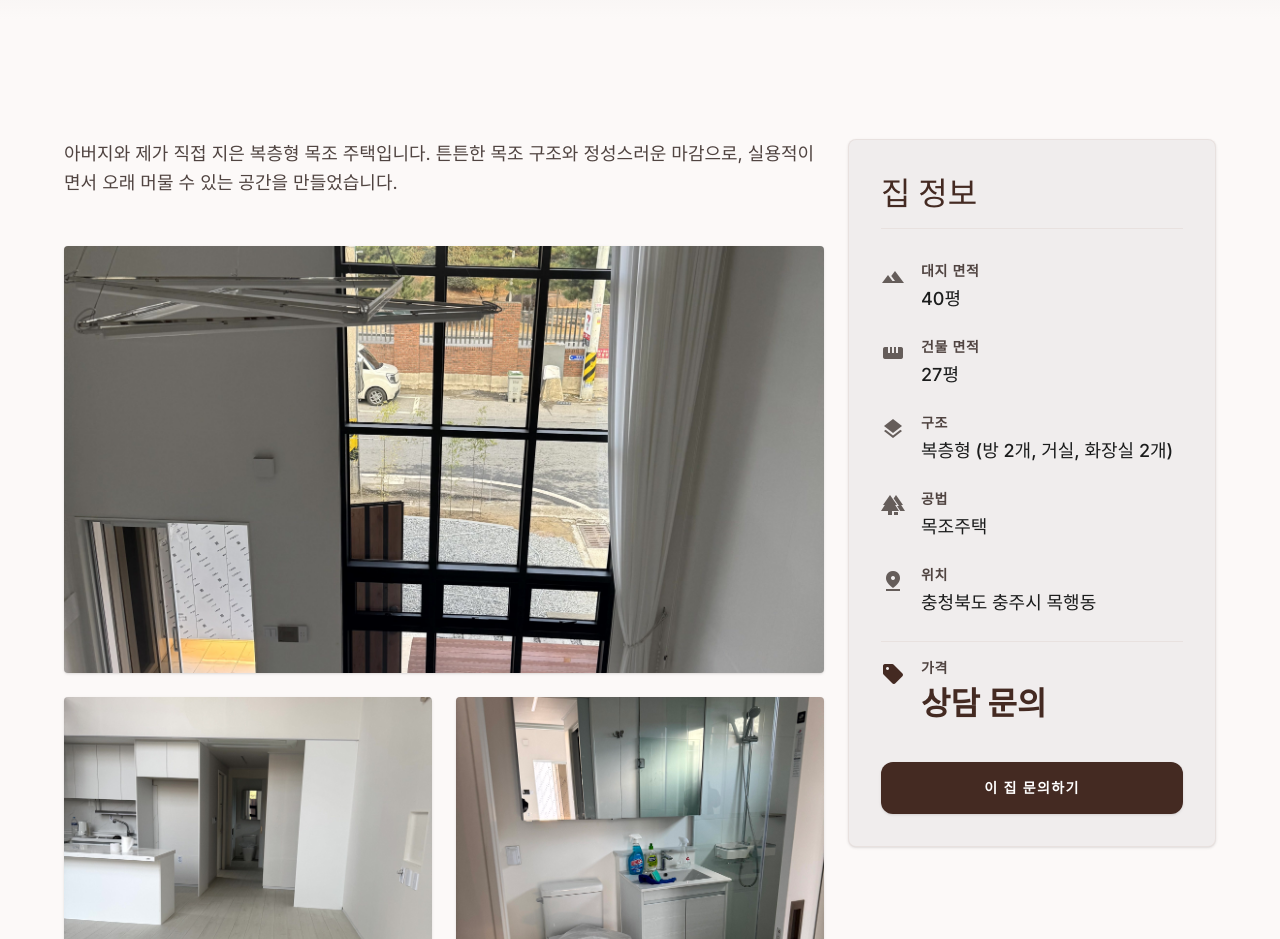
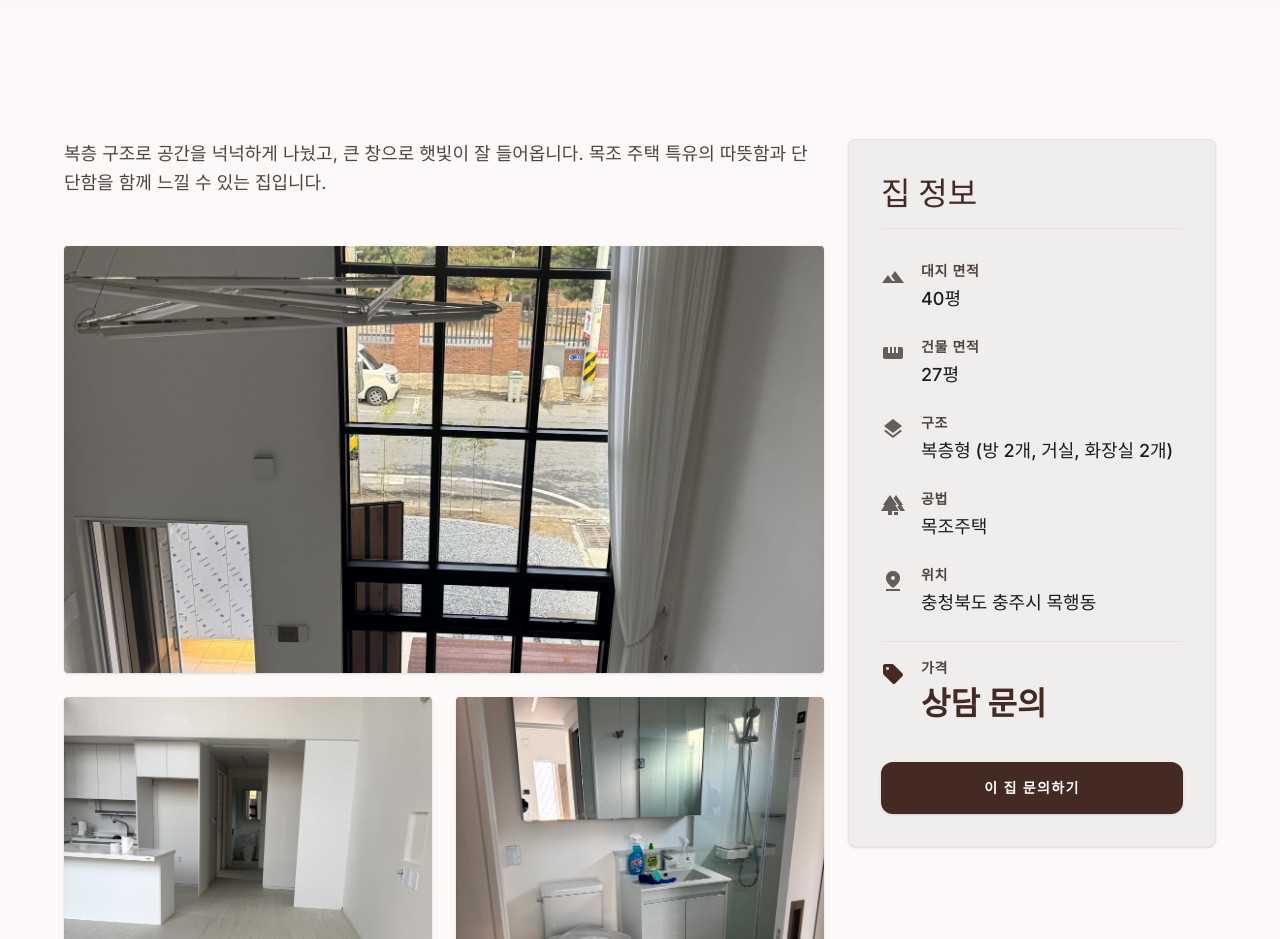
Before and after one commit to wklover777-ui/house-blog, a Next.js app: page /house in a window 1280 px wide. Shown: the part 800-1739 px from the top of the page. Built offline with nearby package versions, Linux system fonts and the light colour scheme; grey boxes are pictures that could not be loaded; a web font is replaced by a local one.

Commit message:
content: update body description on house page

```diff
--- a/src/app/house/page.tsx
+++ b/src/app/house/page.tsx
@@ -35,7 +35,7 @@ export default function House() {
             {/* Philosophy Text */}
             <section className="prose max-w-none">
               <p className="font-body-lg text-body-lg text-on-surface-variant leading-relaxed">
-                아버지와 제가 직접 지은 복층형 목조 주택입니다. 튼튼한 목조 구조와 정성스러운 마감으로, 실용적이면서 오래 머물 수 있는 공간을 만들었습니다.
+                복층 구조로 공간을 넉넉하게 나눴고, 큰 창으로 햇빛이 잘 들어옵니다. 목조 주택 특유의 따뜻함과 단단함을 함께 느낄 수 있는 집입니다.
               </p>
             </section>
             {/* Gallery Grid */}
```
